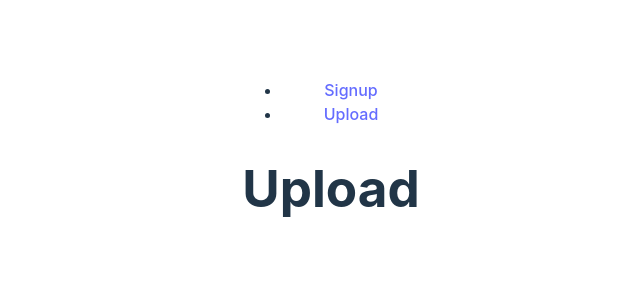
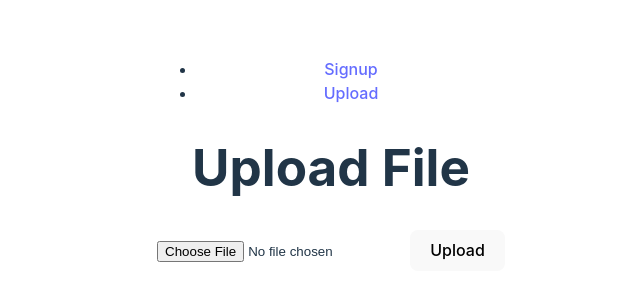
Before and after one commit to ConfuzzedCat/PickMeUp-repo, a React (Vite) app in the folder frontend/: page /upload in a window 1280 px wide. Shown: the part 244-544 px from the top of the page, without its empty margins (309-949 px from the left). Built offline with nearby package versions, Linux system fonts and the light colour scheme.

Commit message:
separated upload file with signup
eheheheh :100:

```diff
--- a/frontend/src/signup.jsx
+++ b/frontend/src/signup.jsx
@@ -1,38 +1,31 @@
-import React, { useState, useRef } from "react";
-import { NavLink } from "react-router-dom";
+import React, { useState } from "react";
+import { NavLink, useNavigate } from "react-router-dom";
 import { validateSignUp } from "./validateSignUp";
 
-// import facade from './util/apiFacade';
-// import './css/App.css';
-
-
 function Signup() {
-  const init = { firstName: "", lastName: "", email: "", password: "", confirmPassword: "", file: null };
+    const init = { firstName: "", lastName: "", email: "", password: "", confirmPassword: "" };
     const [signupData, setSignupData] = useState(init);
     const [error, setError] = useState("");
+    const navigate = useNavigate();
 
     const performSignup = async (evt) => {
         evt.preventDefault();
 
-      // Validate passwords match
         if (signupData.password !== signupData.confirmPassword) {
             setError("Passwords do not match");
             return;
         }
 
-      // Validate other fields
-      const { isValid, errors } = validateSignUp(signupData.firstName, signupData.lastName, signupData.email, signupData.password, signupData.file);
+        const { isValid, errors } = validateSignUp(signupData.firstName, signupData.lastName, signupData.email, signupData.password);
         if (!isValid) {
             setError(Object.values(errors).join(", "));
             return;
         }
 
         try {
-          // Simulate API call
             console.log("Signup successful", signupData);
-          // Reset form or redirect user
-          setSignupData(init);
-          setError("");
+            // Assuming signup is successful, redirect to the upload page
+            navigate('/upload');
         } catch (error) {
             setError("Error during signup. Please try again.");
             console.error(error);
@@ -40,21 +33,13 @@ function Signup() {
     };
 
     const onChange = (evt) => {
-      if (evt.target.id === "file") {
-          setSignupData({
-              ...signupData,
-              file: evt.target.files[0],
-          });
-      } else {
         setSignupData({
             ...signupData,
             [evt.target.id]: evt.target.value,
         });
-      }
     };
 
     return (
-      <>
         <div className="box">
             <h1>Signup</h1>
             <form onSubmit={performSignup}>
@@ -63,13 +48,11 @@ function Signup() {
                 <input placeholder="Email" id="email" value={signupData.email} onChange={onChange} />
                 <input placeholder="Password" type="password" id="password" value={signupData.password} onChange={onChange} />
                 <input placeholder="Confirm Password" type="password" id="confirmPassword" value={signupData.confirmPassword} onChange={onChange} />
-                  <input type="file" id="file" onChange={onChange} />
                 <button type="submit">Sign up</button>
                 <NavLink to="/loginpage"><button type="button">Login</button></NavLink>
             </form>
             {error && <p className="error-message">{error}</p>}
         </div>
-      </>
     );
 }
 
--- a/frontend/src/upload.jsx
+++ b/frontend/src/upload.jsx
@@ -1,8 +1,27 @@
-function upload() {
-  return (
-    <div>
-      <h1>Upload</h1>
-    </div>
-  );
+import React, { useState } from "react";
+
+function Upload() {
+    const [file, setFile] = useState(null);
+
+    const handleFileChange = (event) => {
+        setFile(event.target.files[0]);
+    };
+
+    const uploadFile = async () => {
+        if (!file) {
+            alert("Please select a file first.");
+            return;
+        }
+        console.log("Uploading", file);
+    };
+
+    return (
+        <div>
+            <h1>Upload File</h1>
+            <input type="file" onChange={handleFileChange} />
+            <button onClick={uploadFile}>Upload</button>
+        </div>
+    );
 }
-export default upload;
+
+export default Upload;
```
Lines whose indentation alone changed are shown as unchanged.
